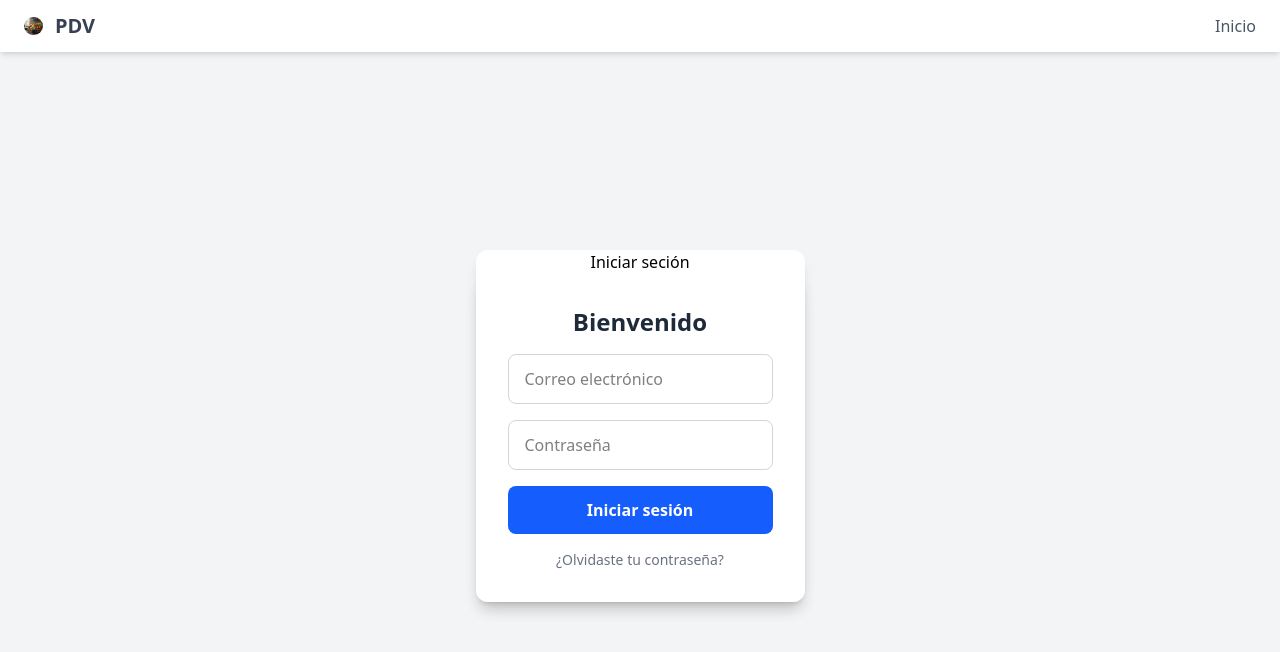
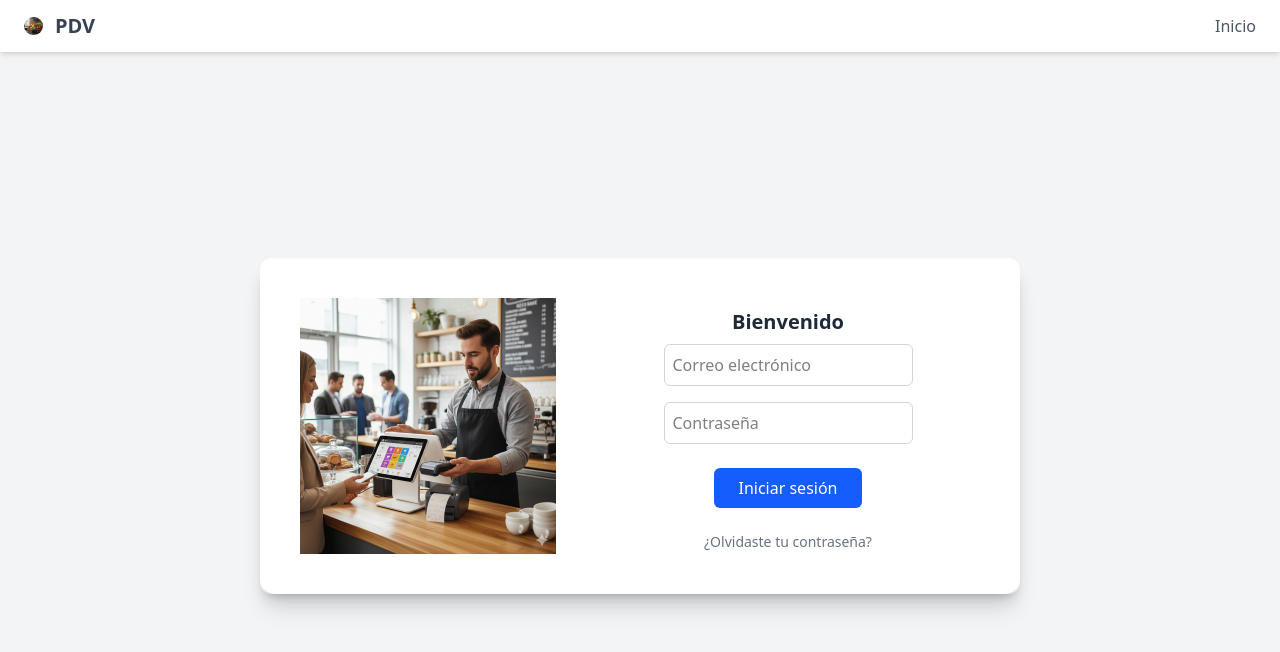
Before and after one commit to NayeliAndrade/punto_de_venta, a React (Vite) app: page /login in a window 1280 px wide. Shown: the top 652 px of the page. Built offline with nearby package versions, Linux system fonts and the light colour scheme; what axios-mock-adapter would draw is missing.

Commit message:
se arreglo la parte visual del login y se usaron los componentes reusables para crear el login

```diff
--- a/src/pages/Login.tsx
+++ b/src/pages/Login.tsx
@@ -1,12 +1,14 @@
 import React, { useState } from 'react';
-
+import Title from '../components/Title';
+import Input from '../components/Input';
+import Button from '../components/Button';
 
 function Login() {
     const [formData, setFormData] = useState({ email: "", password: "" });
 
     const handleSubmit = (e: React.FormEvent<HTMLFormElement>) => {
-        //console.log(formData);
         e.preventDefault();
+        console.log(formData);
     }
 
     const handleChange = (e: React.ChangeEvent<HTMLInputElement>) => {
@@ -15,53 +17,48 @@ function Login() {
             ...prevState,
             [name]: value
         }));
-        //console.log(name, value);
     }
 
     return (
-        <>
-            <h1>Iniciar seción</h1>
+        <div className="flex items-center justify-center">
+            <div className="flex items-center gap-10 bg-white p-10 rounded-2xl shadow-xl">
+                {/* Imagen */}
+                <div className="hidden md:block">
+                    <img
+                        src="/src/img/img.png"
+                        alt="login"
+                        className="w-64 object-contain"
+                    />
+                </div>
+                {/* Formulario */}
                 <form
                     onSubmit={handleSubmit}
-                className="w-full max-w-md space-y-4 rounded-xl bg-white p-8 shadow-lg"
+                    className="w-full max-w-sm space-y-6"
                 >
-                <h2 className="text-center text-2xl font-bold text-gray-800">Bienvenido</h2>
-
-                <div>
-                    <input
+                    <Title text="Bienvenido" />
+                    <div className="space-y-4">
+                        <Input
                             type="text"
                             placeholder="Correo electrónico"
                             name="email"
                             onChange={handleChange}
                             value={formData.email}
-                        className="w-full rounded-lg border border-gray-300 px-4 py-3 outline-none transition-all focus:border-blue-500 focus:ring-2 focus:ring-blue-200"
                         />
-                </div>
-
-                <div>
-                    <input
+                        <Input
                             type="password"
                             placeholder="Contraseña"
                             name="password"
                             onChange={handleChange}
                             value={formData.password}
-                        className="w-full rounded-lg border border-gray-300 px-4 py-3 outline-none transition-all focus:border-blue-500 focus:ring-2 focus:ring-blue-200"
                         />
                     </div>
-
-                <button
-                    type="submit"
-                    className="w-full rounded-lg bg-blue-600 py-3 font-semibold text-white transition-colors hover:bg-blue-700 active:bg-blue-800"
-                >
-                    Iniciar sesión
-                </button>
-
-                <p className="text-center text-sm text-gray-500">
+                    <Button text='Iniciar sesión' type='submit' />
+                    <p className="text-center text-sm text-gray-500 hover:text-blue-600 cursor-pointer transition">
                         ¿Olvidaste tu contraseña?
                     </p>
                 </form>
-
-        </>
+            </div>
+        </div>
     )
 }
 
--- a/src/types/InputProps.ts
+++ b/src/types/InputProps.ts
@@ -1,5 +1,5 @@
 export type InputProps = {
-    type: "text" | "number" | "date" | "file";
+    type: "text" | "number" | "date" | "file " | "password";
     placeholder?: string;
     name: string;
     value: string;
```
Lines whose indentation alone changed are shown as unchanged.
